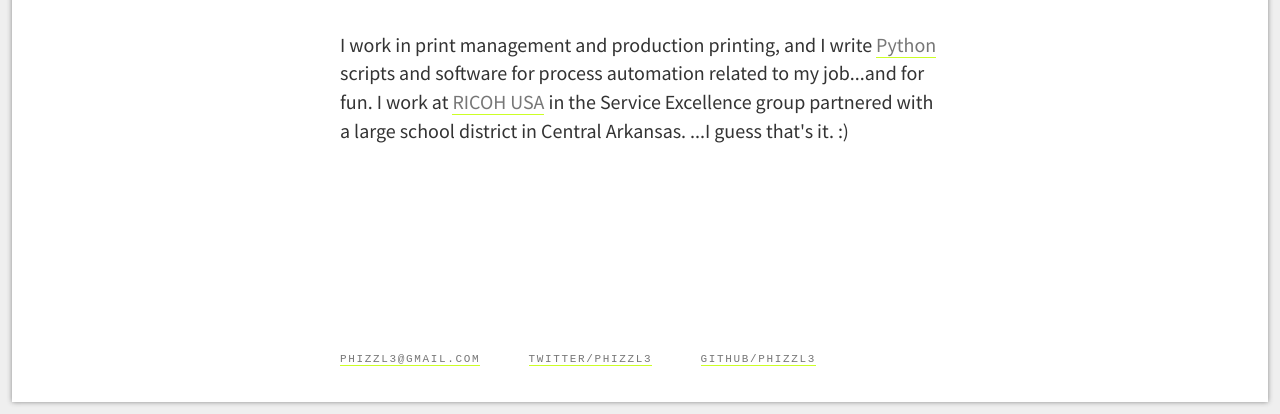
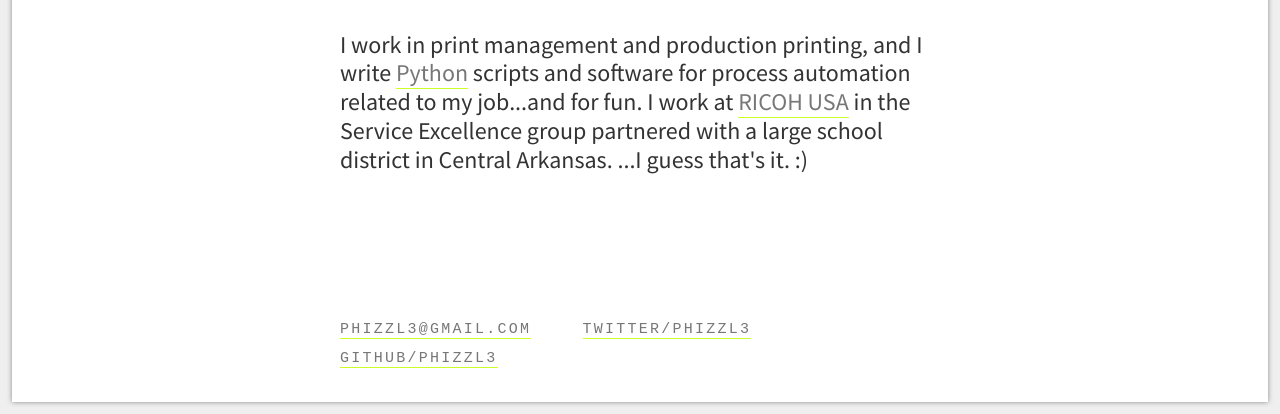
Before and after one commit to phizzl3/phizzl3.github.io, a plain HTML site: page index.html in a window 1280 px wide. Shown: the part 386-800 px from the top of the page. Drawn offline with Linux system fonts and the light colour scheme.

Commit message:
Update font sizes

```diff
--- a/css/style.css
+++ b/css/style.css
@@ -7,13 +7,13 @@ body, html {height: 100%;}
 
 a {color: #777; text-decoration: none; border-bottom: 1px solid #CCFF26;}
 a:hover {border-bottom: 1px solid #CCFF26; color: #222}
-p {font-weight: 200; font-size: 20px;}
+p {font-weight: 200; font-size: 24px;}
 
 .name {font-family: Playfair Display; font-size: 50px; font-weight: 900; padding-bottom: 20px;}
 
 .container {margin: 0 auto; width: 600px; height: 400px; padding: 80px 12px; overflow: auto;}
 
-.meta {text-transform: uppercase; font-family: Courier New, Quicksand, "Helvetica Neue", "Arial", sans-serif; font-size: 11px; letter-spacing: .15em;}
+.meta {text-transform: uppercase; font-family: Courier New, Quicksand, "Helvetica Neue", "Arial", sans-serif; font-size: 15px; letter-spacing: .15em;}
 .meta a:hover {border-bottom: 1px solid #CCFF26; color: #333;}
 
 .inline-list {list-style: none; margin: 0; padding: 0;}
```
